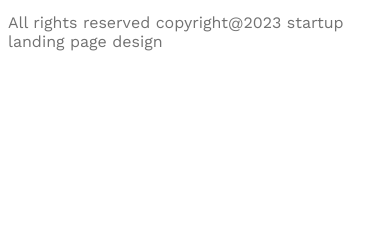
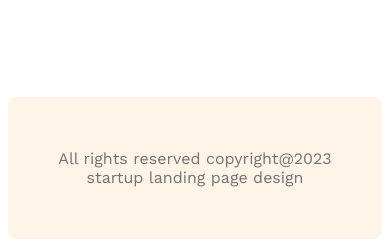
Before and after one commit to bitDig6/G3-Architecture-Website, a plain HTML site: page index.html in a window 390 px wide. Shown: the part 6881-7128 px from the top of the page. Before the commit the page ends 6948 px from the top, so only its background shows below. Drawn offline with nearby package versions, Linux system fonts and the light colour scheme.

Commit message:
made the footer responsive

```diff
--- a/styles/architects.css
+++ b/styles/architects.css
@@ -218,6 +218,10 @@ main > section{
 
 /* sponsors related styles */
 
+.our-sponsors{
+    margin-bottom: 100px;
+}
+
 .sponsor-info{
     max-width: 540px;
     margin: 50px auto;
@@ -231,6 +235,22 @@ main > section{
 
 .sponsor-companies img{
     filter: grayscale(100%);
+}
+
+/* footer styles */
+
+.footer{
+    max-width: 1440px;
+    margin: 0 auto;
+    background-color: #FFF4E7;
+    border-radius: 8px;
+    padding: 36px 50px;
+}
+
+#footer-description{
+    font-size: 1rem;
+    font-weight: 400;
+    text-align: center;
 }
 
 /* responsive media query */
@@ -269,8 +289,6 @@ main > section{
         margin-top: 20px;
         margin-left: 70px;
     }
-
-
 }
 
 /* medium devices */
```
